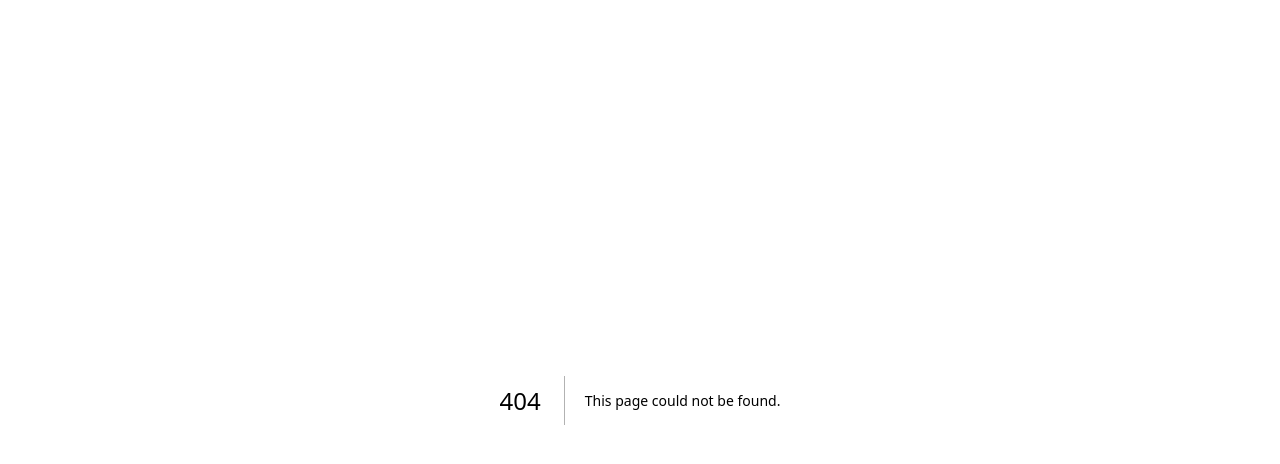
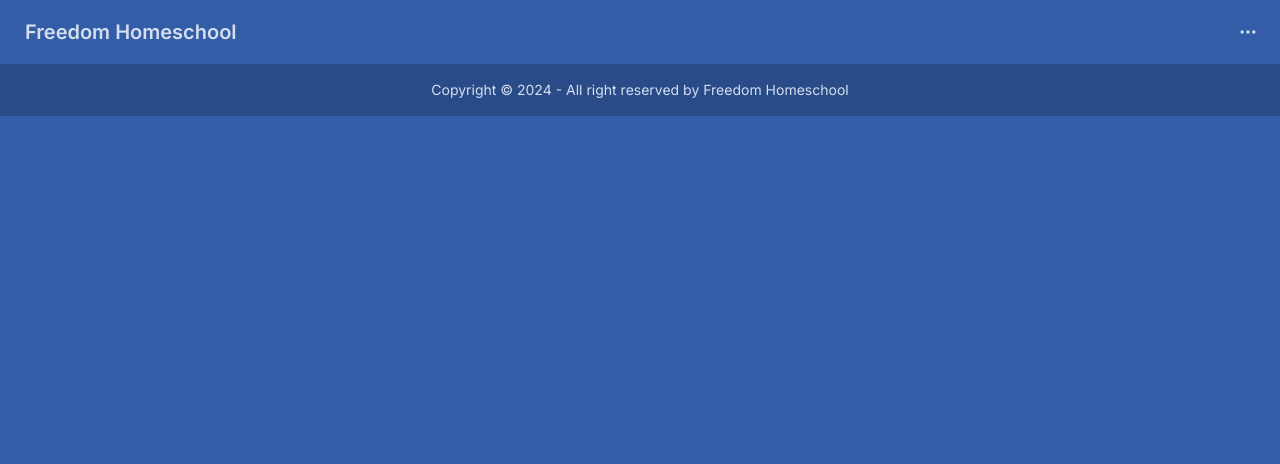
Before and after one commit to ericb83/freedomhomeschool, a Next.js app: page /signup in a window 1280 px wide. Before the commit this address had no page. Shown: the top 464 px of the page. Built offline with nearby package versions, Linux system fonts and the light colour scheme.

Commit message:
initial commit

```diff
--- /dev/null
+++ b/app/components/ui/Footer.jsx
@@ -0,0 +1,13 @@
+import React from "react"
+
+const Footer = () => {
+    return(
+        <footer className="footer footer-center bg-base-300 text-base-content p-4">
+            <aside>
+                <p>Copyright © {new Date().getFullYear()} - All right reserved by Freedom Homeschool</p>
+            </aside>
+        </footer>
+    )
+}
+
+export default Footer
--- /dev/null
+++ b/app/components/ui/NavBar.jsx
@@ -0,0 +1,33 @@
+import React from "react";
+import Link from "next/link";
+
+const NavBar = () => {
+  return (
+    <div className="navbar bg-base-100">
+      <div className="flex-1">
+        <Link href="/" className="btn btn-ghost text-xl">
+          Freedom Homeschool
+        </Link>
+      </div>
+      <div className="flex-none">
+        <button className="btn btn-square btn-ghost">
+          <svg
+            xmlns="http://www.w3.org/2000/svg"
+            fill="none"
+            viewBox="0 0 24 24"
+            className="inline-block h-5 w-5 stroke-current"
+          >
+            <path
+              strokeLinecap="round"
+              strokeLinejoin="round"
+              strokeWidth="2"
+              d="M5 12h.01M12 12h.01M19 12h.01M6 12a1 1 0 11-2 0 1 1 0 012 0zm7 0a1 1 0 11-2 0 1 1 0 012 0zm7 0a1 1 0 11-2 0 1 1 0 012 0z"
+            ></path>
+          </svg>
+        </button>
+      </div>
+    </div>
+  );
+};
+
+export default NavBar;
--- a/app/globals.css
+++ b/app/globals.css
@@ -1,33 +1,3 @@
 @tailwind base;
 @tailwind components;
 @tailwind utilities;
-
-:root {
-  --foreground-rgb: 0, 0, 0;
-  --background-start-rgb: 214, 219, 220;
-  --background-end-rgb: 255, 255, 255;
-}
-
-@media (prefers-color-scheme: dark) {
-  :root {
-    --foreground-rgb: 255, 255, 255;
-    --background-start-rgb: 0, 0, 0;
-    --background-end-rgb: 0, 0, 0;
-  }
-}
-
-body {
-  color: rgb(var(--foreground-rgb));
-  background: linear-gradient(
-      to bottom,
-      transparent,
-      rgb(var(--background-end-rgb))
-    )
-    rgb(var(--background-start-rgb));
-}
-
-@layer utilities {
-  .text-balance {
-    text-wrap: balance;
-  }
-}
--- a/app/layout.js
+++ b/app/layout.js
@@ -1,17 +1,25 @@
 import { Inter } from "next/font/google";
 import "./globals.css";
+import NavBar from "./components/ui/navbar";
+import Footer from "./components/ui/Footer";
+
 
 const inter = Inter({ subsets: ["latin"] });
 
 export const metadata = {
-  title: "Create Next App",
-  description: "Generated by create next app",
+  title: "Freedom Homeschool",
+  description:
+    "A homeschool tracker for tracking hours and creating a transcript. Created by homeschoolers for homeschoolers",
 };
 
 export default function RootLayout({ children }) {
   return (
-    <html lang="en">
-      <body className={inter.className}>{children}</body>
+    <html lang="en" data-theme="aqua">
+      <body className={inter.className}>
+        <NavBar />
+        {children}
+        <Footer />
+      </body>
     </html>
   );
 }
--- a/app/page.js
+++ b/app/page.js
@@ -1,112 +1,41 @@
 import Image from "next/image";
+import homeschool from "../public/homeschool.jpg";
+import Link from "next/link";
 
 export default function Home() {
   return (
-    <main className="flex min-h-screen flex-col items-center justify-between p-24">
-      <div className="z-10 max-w-5xl w-full items-center justify-between font-mono text-sm lg:flex">
-        <p className="fixed left-0 top-0 flex w-full justify-center border-b border-gray-300 bg-gradient-to-b from-zinc-200 pb-6 pt-8 backdrop-blur-2xl dark:border-neutral-800 dark:bg-zinc-800/30 dark:from-inherit lg:static lg:w-auto  lg:rounded-xl lg:border lg:bg-gray-200 lg:p-4 lg:dark:bg-zinc-800/30">
-          Get started by editing&nbsp;
-          <code className="font-mono font-bold">app/page.js</code>
-        </p>
-        <div className="fixed bottom-0 left-0 flex h-48 w-full items-end justify-center bg-gradient-to-t from-white via-white dark:from-black dark:via-black lg:static lg:h-auto lg:w-auto lg:bg-none">
-          <a
-            className="pointer-events-none flex place-items-center gap-2 p-8 lg:pointer-events-auto lg:p-0"
-            href="https://vercel.com?utm_source=create-next-app&utm_medium=appdir-template&utm_campaign=create-next-app"
-            target="_blank"
-            rel="noopener noreferrer"
-          >
-            By{" "}
-            <Image
-              src="/vercel.svg"
-              alt="Vercel Logo"
-              className="dark:invert"
-              width={100}
-              height={24}
-              priority
-            />
-          </a>
+    <main className="flex min-h-screen flex-col items-center justify-between p-24 ">
+      <section className="flex flex-col lg:flex-row items-center">
+        <div className="w-1/2">
+          <h1 className="text-3xl font-bold capitalize leading-wide mb-6">
+            The perfect hours tracking solution for Homeschoolers.
+          </h1>
+          <p>
+            Introducing "Freedom Homeschool", the essential companion for modern
+            homeschooling families. Designed with flexibility and functionality
+            in mind, Freedom Homeschool empowers users to effortlessly track
+            student learning hours and milestones. Whether you're managing
+            multiple children's schedules or documenting progress for
+            transcripts, this intuitive app streamlines the entire process.
+            Customize study logs, monitor curriculum completion, and generate
+            detailed transcripts with ease, ensuring compliance and clarity for
+            academic records. Embrace the freedom to educate on your terms with
+            the comprehensive tools of Freedom Homeschool, your partner in
+            educational excellence.
+          </p>
         </div>
-      </div>
+        <Image
+          src={homeschool}
+          alt="homeschool picture"
+          className="ml-4 mt-6 w-1/2"
+        />
+      </section>
+      <div className="flex flex-row gap-10 mt-4">
+        <Link href="/signup">
+        <button className="btn btn-primary">Signup</button>
+        </Link>
 
-      <div className="relative flex place-items-center before:absolute before:h-[300px] before:w-full sm:before:w-[480px] before:-translate-x-1/2 before:rounded-full before:bg-gradient-radial before:from-white before:to-transparent before:blur-2xl before:content-[''] after:absolute after:-z-20 after:h-[180px] after:w-full sm:after:w-[240px] after:translate-x-1/3 after:bg-gradient-conic after:from-sky-200 after:via-blue-200 after:blur-2xl after:content-[''] before:dark:bg-gradient-to-br before:dark:from-transparent before:dark:to-blue-700 before:dark:opacity-10 after:dark:from-sky-900 after:dark:via-[#0141ff] after:dark:opacity-40 before:lg:h-[360px] z-[-1]">
-        <Image
-          className="relative dark:drop-shadow-[0_0_0.3rem_#ffffff70] dark:invert"
-          src="/next.svg"
-          alt="Next.js Logo"
-          width={180}
-          height={37}
-          priority
-        />
-      </div>
-
-      <div className="mb-32 grid text-center lg:max-w-5xl lg:w-full lg:mb-0 lg:grid-cols-4 lg:text-left">
-        <a
-          href="https://nextjs.org/docs?utm_source=create-next-app&utm_medium=appdir-template&utm_campaign=create-next-app"
-          className="group rounded-lg border border-transparent px-5 py-4 transition-colors hover:border-gray-300 hover:bg-gray-100 hover:dark:border-neutral-700 hover:dark:bg-neutral-800/30"
-          target="_blank"
-          rel="noopener noreferrer"
-        >
-          <h2 className={`mb-3 text-2xl font-semibold`}>
-            Docs{" "}
-            <span className="inline-block transition-transform group-hover:translate-x-1 motion-reduce:transform-none">
-              -&gt;
-            </span>
-          </h2>
-          <p className={`m-0 max-w-[30ch] text-sm opacity-50`}>
-            Find in-depth information about Next.js features and API.
-          </p>
-        </a>
-
-        <a
-          href="https://nextjs.org/learn?utm_source=create-next-app&utm_medium=appdir-template-tw&utm_campaign=create-next-app"
-          className="group rounded-lg border border-transparent px-5 py-4 transition-colors hover:border-gray-300 hover:bg-gray-100 hover:dark:border-neutral-700 hover:dark:bg-neutral-800 hover:dark:bg-opacity-30"
-          target="_blank"
-          rel="noopener noreferrer"
-        >
-          <h2 className={`mb-3 text-2xl font-semibold`}>
-            Learn{" "}
-            <span className="inline-block transition-transform group-hover:translate-x-1 motion-reduce:transform-none">
-              -&gt;
-            </span>
-          </h2>
-          <p className={`m-0 max-w-[30ch] text-sm opacity-50`}>
-            Learn about Next.js in an interactive course with&nbsp;quizzes!
-          </p>
-        </a>
-
-        <a
-          href="https://vercel.com/templates?framework=next.js&utm_source=create-next-app&utm_medium=appdir-template&utm_campaign=create-next-app"
-          className="group rounded-lg border border-transparent px-5 py-4 transition-colors hover:border-gray-300 hover:bg-gray-100 hover:dark:border-neutral-700 hover:dark:bg-neutral-800/30"
-          target="_blank"
-          rel="noopener noreferrer"
-        >
-          <h2 className={`mb-3 text-2xl font-semibold`}>
-            Templates{" "}
-            <span className="inline-block transition-transform group-hover:translate-x-1 motion-reduce:transform-none">
-              -&gt;
-            </span>
-          </h2>
-          <p className={`m-0 max-w-[30ch] text-sm opacity-50`}>
-            Explore starter templates for Next.js.
-          </p>
-        </a>
-
-        <a
-          href="https://vercel.com/new?utm_source=create-next-app&utm_medium=appdir-template&utm_campaign=create-next-app"
-          className="group rounded-lg border border-transparent px-5 py-4 transition-colors hover:border-gray-300 hover:bg-gray-100 hover:dark:border-neutral-700 hover:dark:bg-neutral-800/30"
-          target="_blank"
-          rel="noopener noreferrer"
-        >
-          <h2 className={`mb-3 text-2xl font-semibold`}>
-            Deploy{" "}
-            <span className="inline-block transition-transform group-hover:translate-x-1 motion-reduce:transform-none">
-              -&gt;
-            </span>
-          </h2>
-          <p className={`m-0 max-w-[30ch] text-sm opacity-50 text-balance`}>
-            Instantly deploy your Next.js site to a shareable URL with Vercel.
-          </p>
-        </a>
+        <button className="btn btn-ghost">Login</button>
       </div>
     </main>
   );
--- /dev/null
+++ b/app/signup/page.js
@@ -0,0 +1,7 @@
+import React from "react";
+
+const signupPage = () => {
+  return <div></div>;
+};
+
+export default signupPage;
--- a/tailwind.config.js
+++ b/tailwind.config.js
@@ -1,5 +1,9 @@
 /** @type {import('tailwindcss').Config} */
 module.exports = {
+
+  daisyui: {
+    themes: ["aqua", "dark", "cupcake"],
+  },
   content: [
     "./pages/**/*.{js,ts,jsx,tsx,mdx}",
     "./components/**/*.{js,ts,jsx,tsx,mdx}",
@@ -14,5 +18,5 @@ module.exports = {
       },
     },
   },
-  plugins: [],
+  plugins: [require('daisyui')],
 };
```
Also changed, not shown: package.json (+7 -5 lines), public/homeschool.jpg (added), 1 other file (tests, documents, lock files or other folders).
